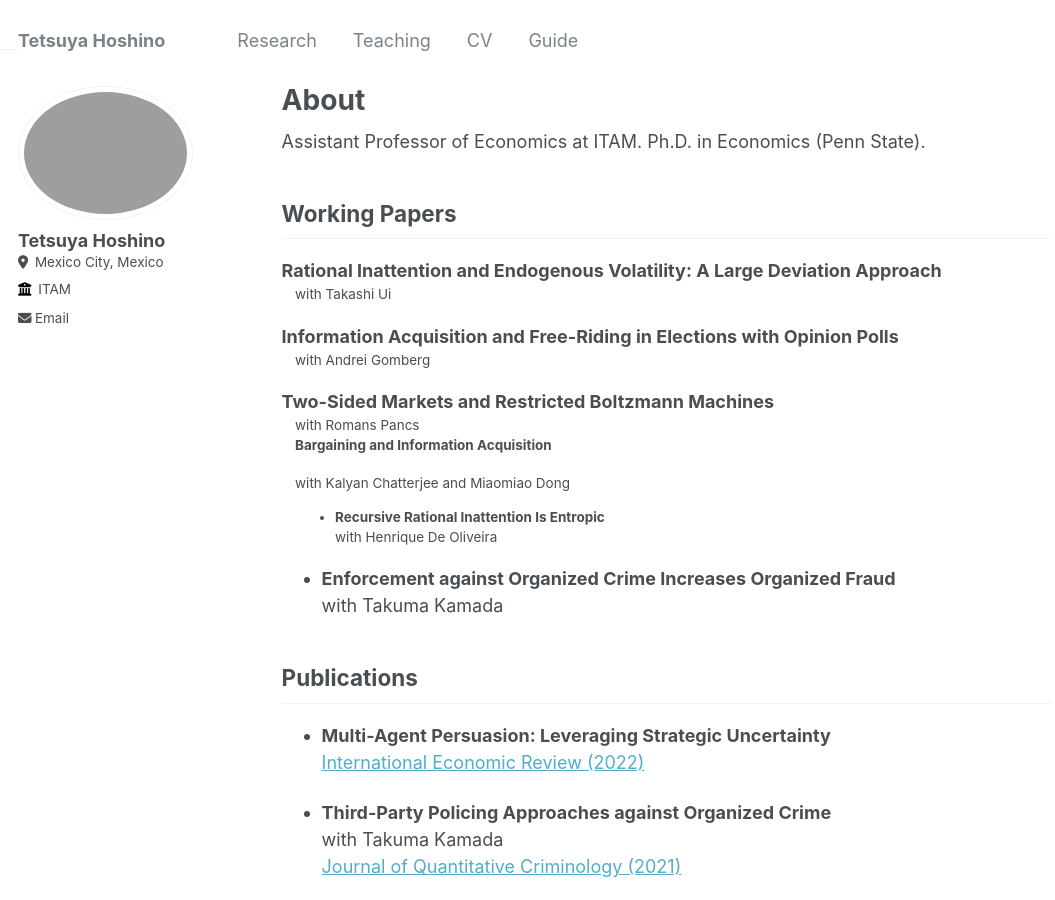
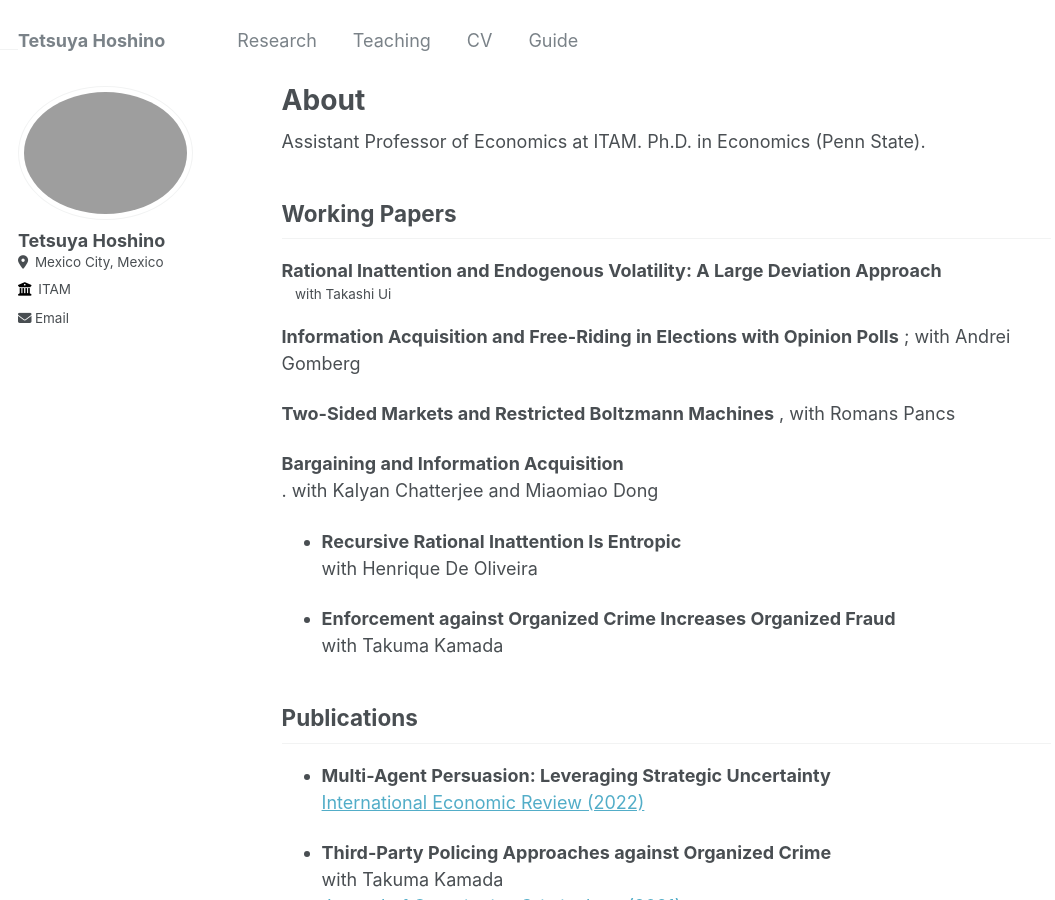
Before and after one commit to tetsuyahoshino137/tetsuyahoshino137.github.io, a Jekyll site: the page built from _pages/about.md, in a window 1280 px wide and 900 px high. Shown: the whole window, without its empty margins (0-1055 px from the left). Built offline with Jekyll 4.4.1, drawn with Linux system fonts in a browser that asks for light colours.

```diff
--- a/_pages/about.md
+++ b/_pages/about.md
@@ -14,15 +14,15 @@ Assistant Professor of Economics at ITAM. Ph.D. in Economics (Penn State).
 :   with Takashi Ui
 
 **Information Acquisition and Free-Riding in Elections with Opinion Polls**
-:   with Andrei Gomberg
+;   with Andrei Gomberg
 
 **Two-Sided Markets and Restricted Boltzmann Machines**
-:   with Romans Pancs
+,   with Romans Pancs
 
-:   **Bargaining and Information Acquisition**
-:   with Kalyan Chatterjee and Miaomiao Dong
+**Bargaining and Information Acquisition**
+.   with Kalyan Chatterjee and Miaomiao Dong
 
-:   - **Recursive Rational Inattention Is Entropic**
+- **Recursive Rational Inattention Is Entropic**
 with Henrique De Oliveira
 
 - **Enforcement against Organized Crime Increases Organized Fraud**
```
